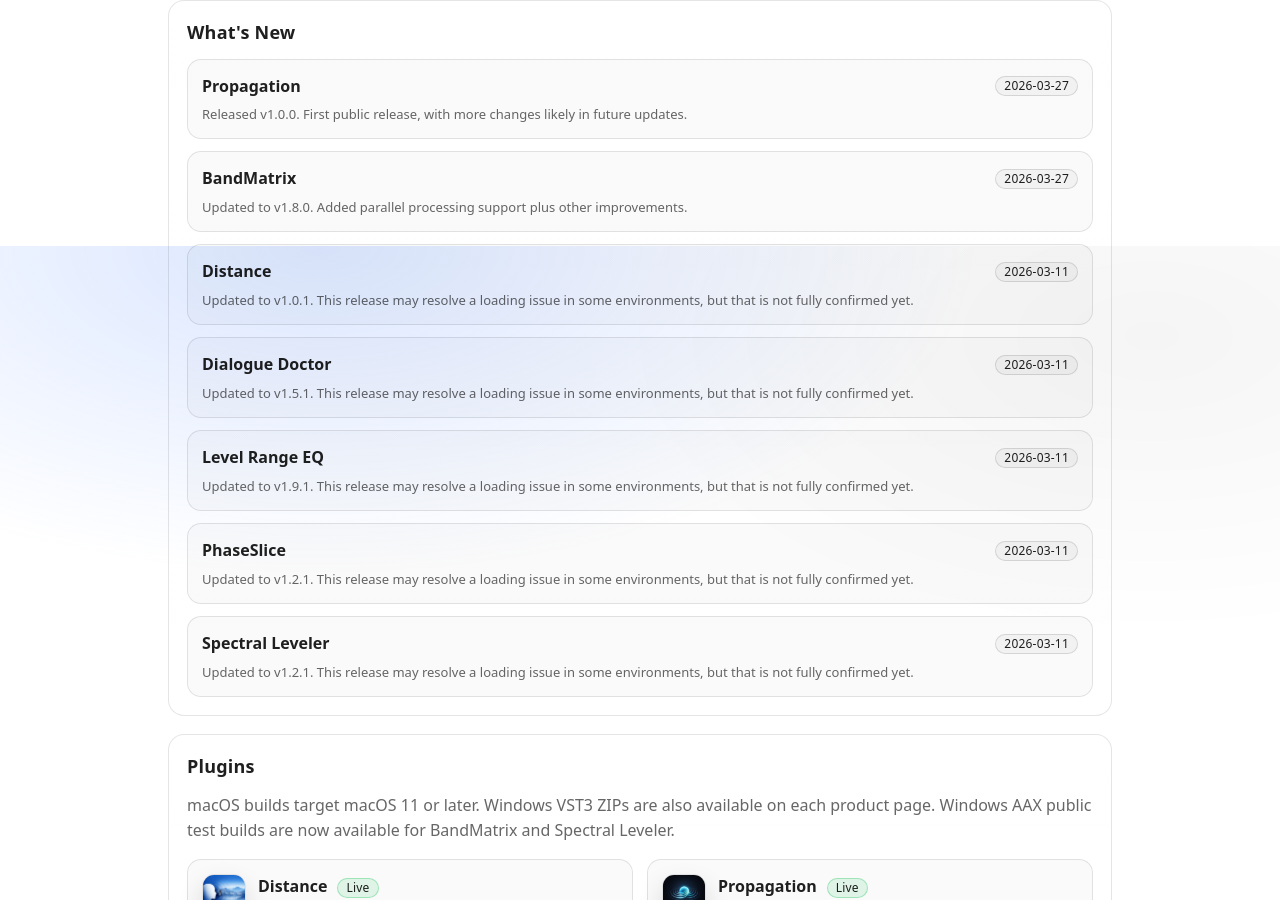
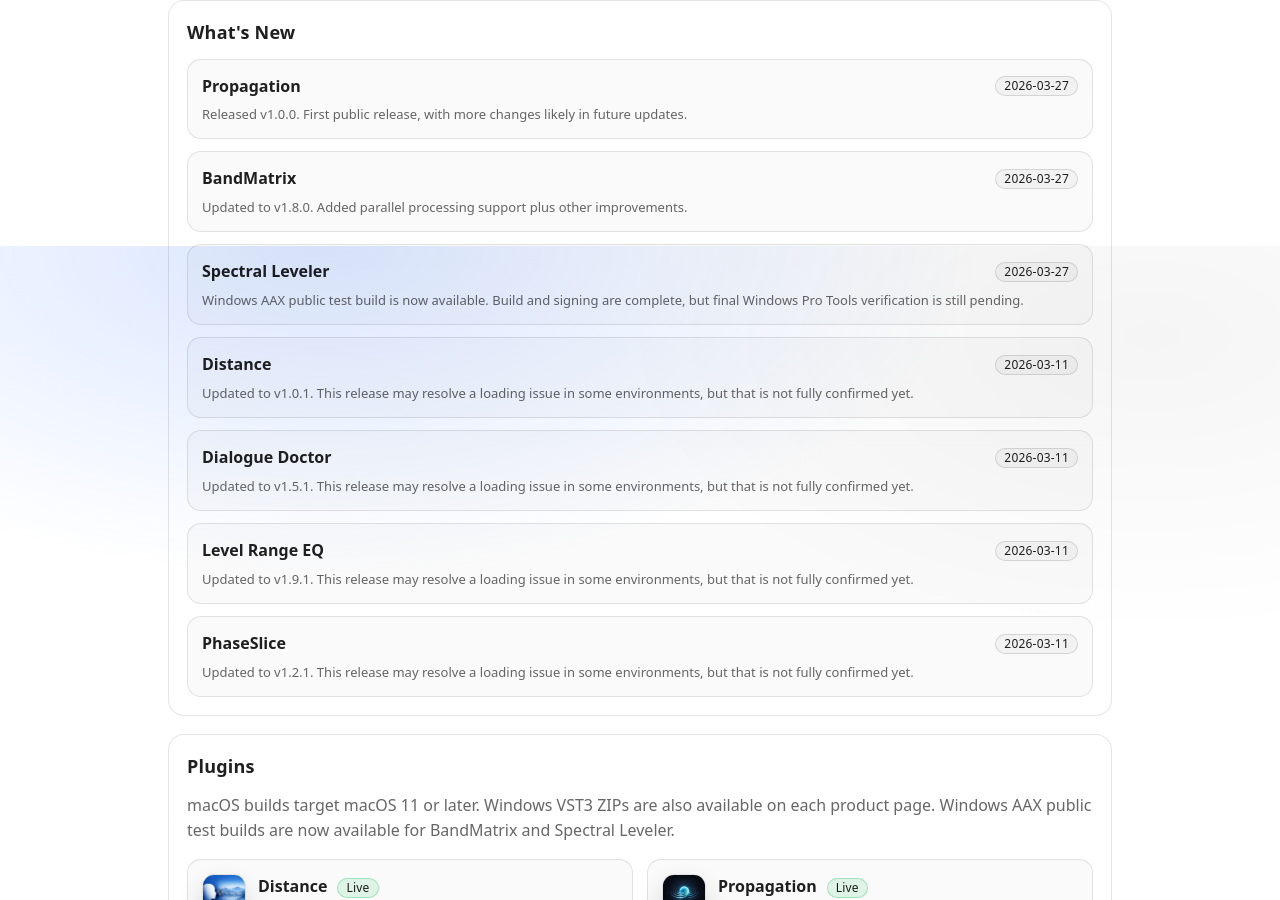
Before and after one commit to bitterapple/bitterapple.github.io, a Jekyll site: the page built from index.html, in a window 1280 px wide and 900 px high, scrolled down 654 px. Built offline with Jekyll 4.4.1, drawn with Linux system fonts in a browser that asks for light colours.

Commit message:
BandMatrix1.8 Propagation1.0.0 & windows AAX

```diff
--- a/_data/products.yml
+++ b/_data/products.yml
@@ -85,9 +85,9 @@
   summary: Real-time spectrogram dynamics tool for voice, dialogue, and musical sources.
   icon: /support/spectralleveler/img/spectralleveler_icon.png
   url: /support/spectralleveler/
-  latest_order: 60
-  latest_date: "2026-03-11"
-  latest_summary: Updated to v1.2.1. This release may resolve a loading issue in some environments, but that is not fully confirmed yet.
+  latest_order: 15
+  latest_date: "2026-03-27"
+  latest_summary: Windows AAX public test build is now available. Build and signing are complete, but final Windows Pro Tools verification is still pending.
 
 - slug: studiomate
   title: Studio Mate
```
